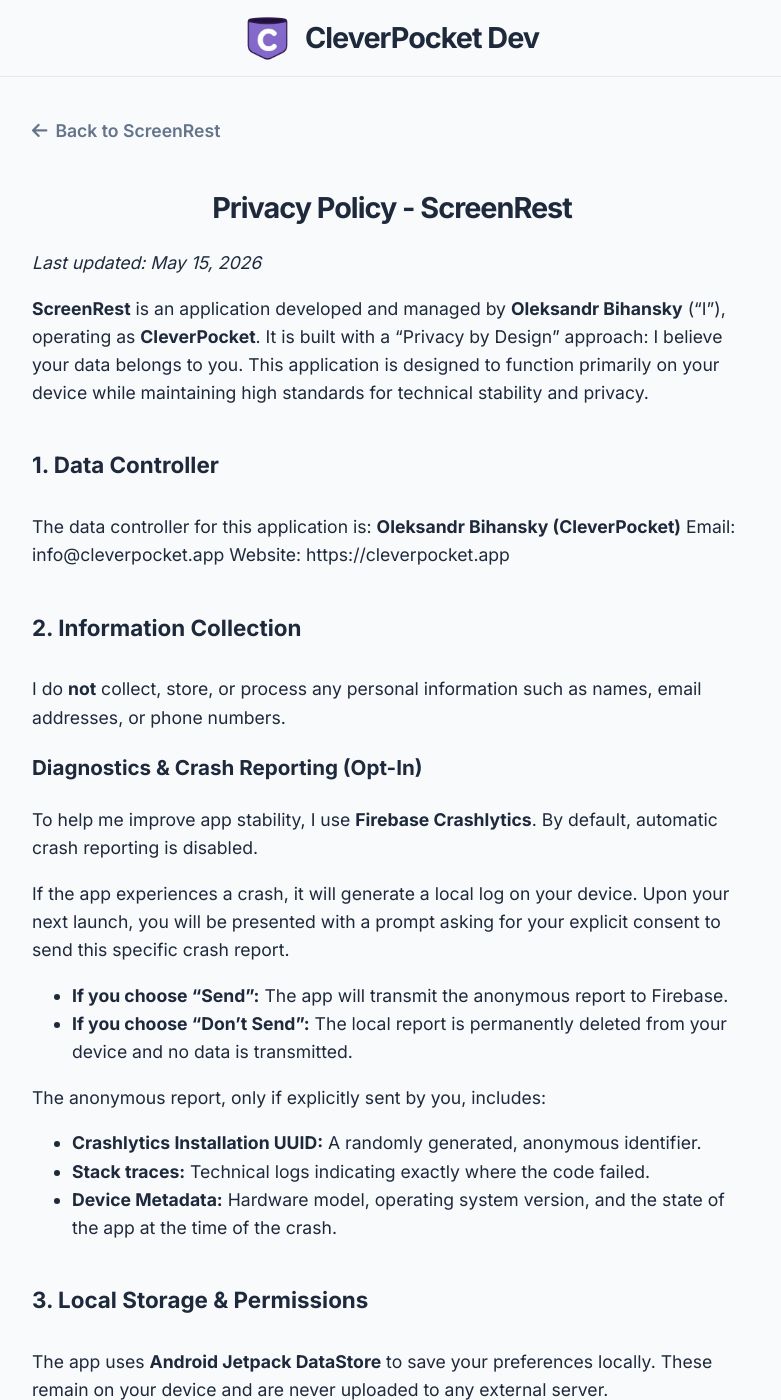
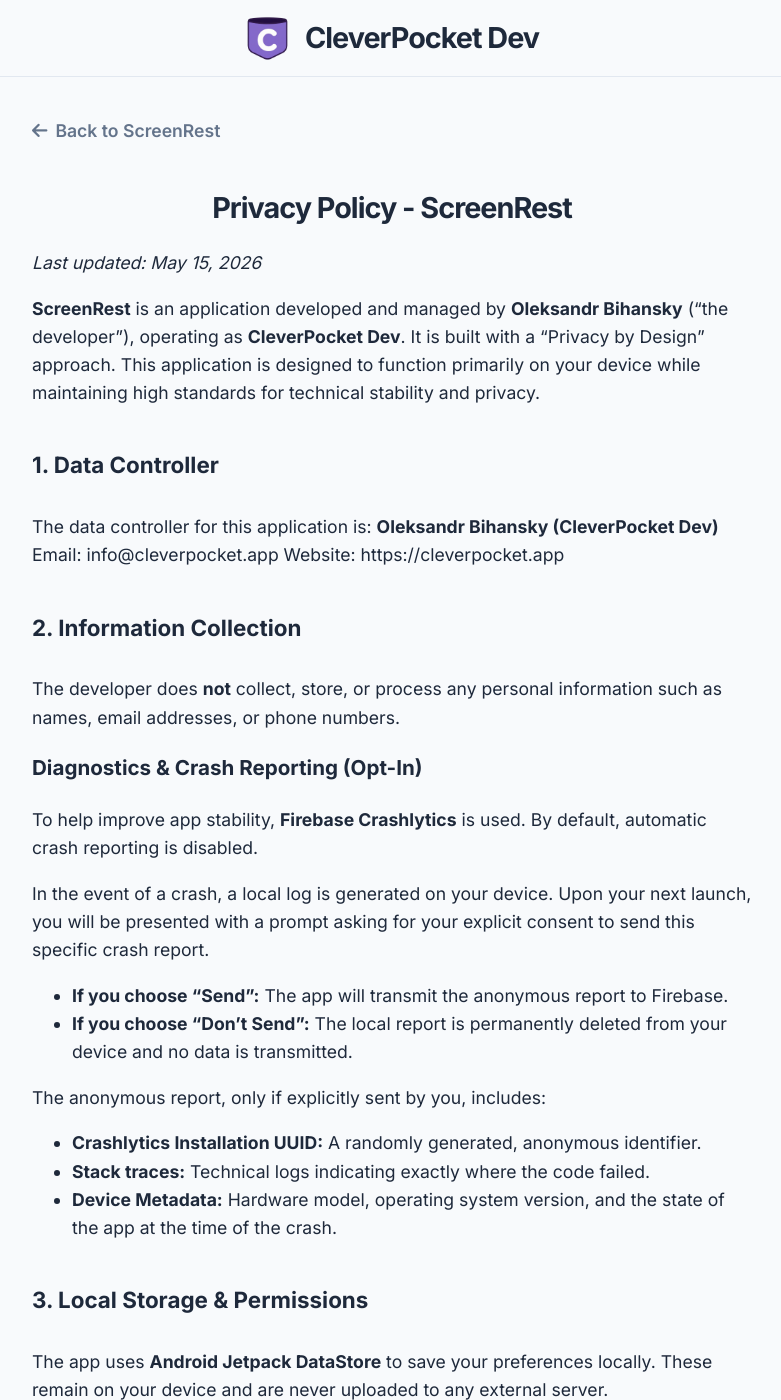
Before and after one commit to digitalcreat0r/sitoweb, a Jekyll site: the page built from policies/privacy-policy-screenrest.md, in a window 1280 px wide and 1400 px high. Shown: the whole window, without its empty margins (248-1029 px from the left). Built offline with Jekyll 4.4.1, drawn with Linux system fonts in a browser that asks for light colours; some of the changed text lies outside the part shown.

Commit message:
aggiornamento policy

```diff
--- a/_config.yml
+++ b/_config.yml
@@ -2,6 +2,7 @@
 title: CleverPocket Dev
 author: Oleksandr Bihansky
 author_name: Oleksandr
+brand: CleverPocket Dev
 email: info@cleverpocket.app
 support_email: support@cleverpocket.app
 
--- a/policies/privacy-policy-screenrest.md
+++ b/policies/privacy-policy-screenrest.md
@@ -8,21 +8,21 @@
 
 *Last updated: May 15, 2026*
 
-**ScreenRest** is an application developed and managed by **Oleksandr Bihansky** ("I"), operating as **CleverPocket**. It is built with a "Privacy by Design" approach: I believe your data belongs to you. This application is designed to function primarily on your device while maintaining high standards for technical stability and privacy.
+**ScreenRest** is an application developed and managed by **Oleksandr Bihansky** ("the developer"), operating as **{{ site.brand }}**. It is built with a "Privacy by Design" approach. This application is designed to function primarily on your device while maintaining high standards for technical stability and privacy.
 
 ## 1. Data Controller
 The data controller for this application is:
-**Oleksandr Bihansky (CleverPocket)**
+**Oleksandr Bihansky ({{ site.brand }})**
 Email: {{ site.email }}
 Website: {{ site.url }}
 
 ## 2. Information Collection
-I do **not** collect, store, or process any personal information such as names, email addresses, or phone numbers.
+The developer does **not** collect, store, or process any personal information such as names, email addresses, or phone numbers.
 
 ### Diagnostics & Crash Reporting (Opt-In)
-To help me improve app stability, I use **Firebase Crashlytics**. By default, automatic crash reporting is disabled.
+To help improve app stability, **Firebase Crashlytics** is used. By default, automatic crash reporting is disabled.
 
-If the app experiences a crash, it will generate a local log on your device. Upon your next launch, you will be presented with a prompt asking for your explicit consent to send this specific crash report.
+In the event of a crash, a local log is generated on your device. Upon your next launch, you will be presented with a prompt asking for your explicit consent to send this specific crash report.
 - **If you choose "Send":** The app will transmit the anonymous report to Firebase.
 - **If you choose "Don't Send":** The local report is permanently deleted from your device and no data is transmitted.
 
@@ -43,4 +43,4 @@
 In accordance with GDPR and international privacy laws, you have full control over your data. Since all operational data is stored locally, you can exercise your right to erasure at any time by clearing the app's data or uninstalling the application. Furthermore, crash logs are strictly opt-in and are only transmitted with your explicit, per-crash consent.
 
 ## 5. Contact Information
-If you have any questions regarding your privacy, please contact me at: **{{ site.email }}**
+If you have any questions regarding your privacy, please contact the developer at: **{{ site.email }}**
```
